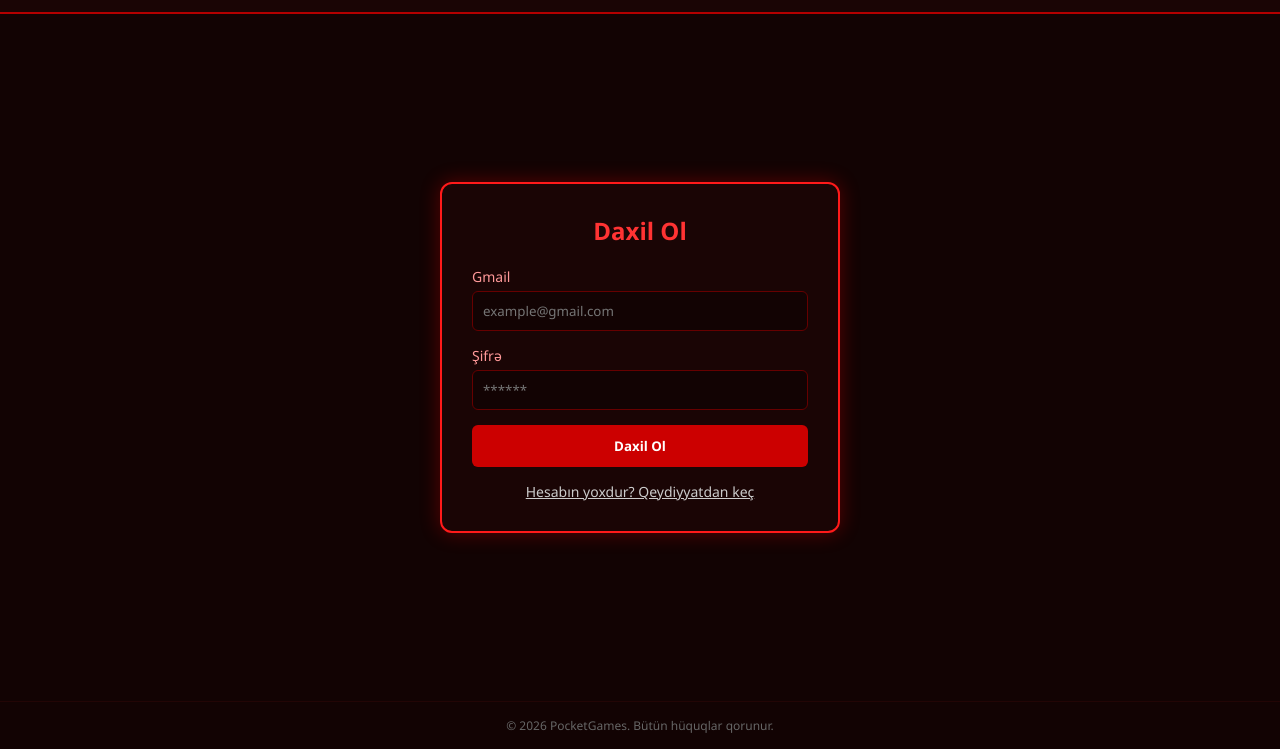
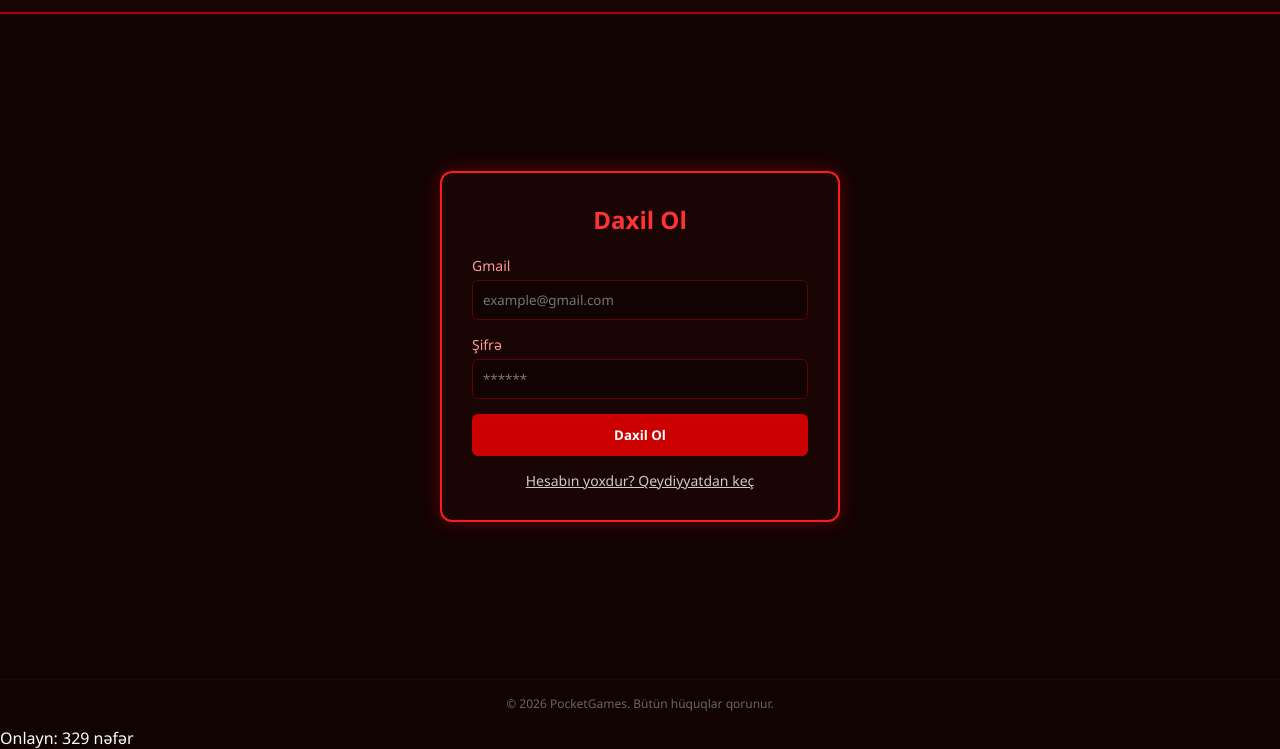
Before and after one commit to elnurtahirli773-creator/pocketgames, a plain HTML site: page index.html in a window 1280 px wide. Shown: the part 51-800 px from the top of the page. Drawn offline with Linux system fonts and the light colour scheme.

Commit message:
Add online user counter with random updates
Added an online counter that updates every 3 seconds with a random number between 325 and 335.

```diff
--- a/index.html
+++ b/index.html
@@ -444,4 +444,14 @@
         setInterval(updateChart, 1000);
     </script>
 </body>
-</html>
+</html><div class="online-counter">
+    Onlayn: <span id="onlineCount">330</span> nəfər
+</div>
+
+<script>
+    // Hər 3 saniyədən bir 325 ilə 335 arasında təsadüfi rəqəm göstərir
+    setInterval(function() {
+        let randomCount = Math.floor(Math.random() * (335 - 325 + 1)) + 325;
+        document.getElementById("onlineCount").innerText = randomCount;
+    }, 3000);
+</script>
```
